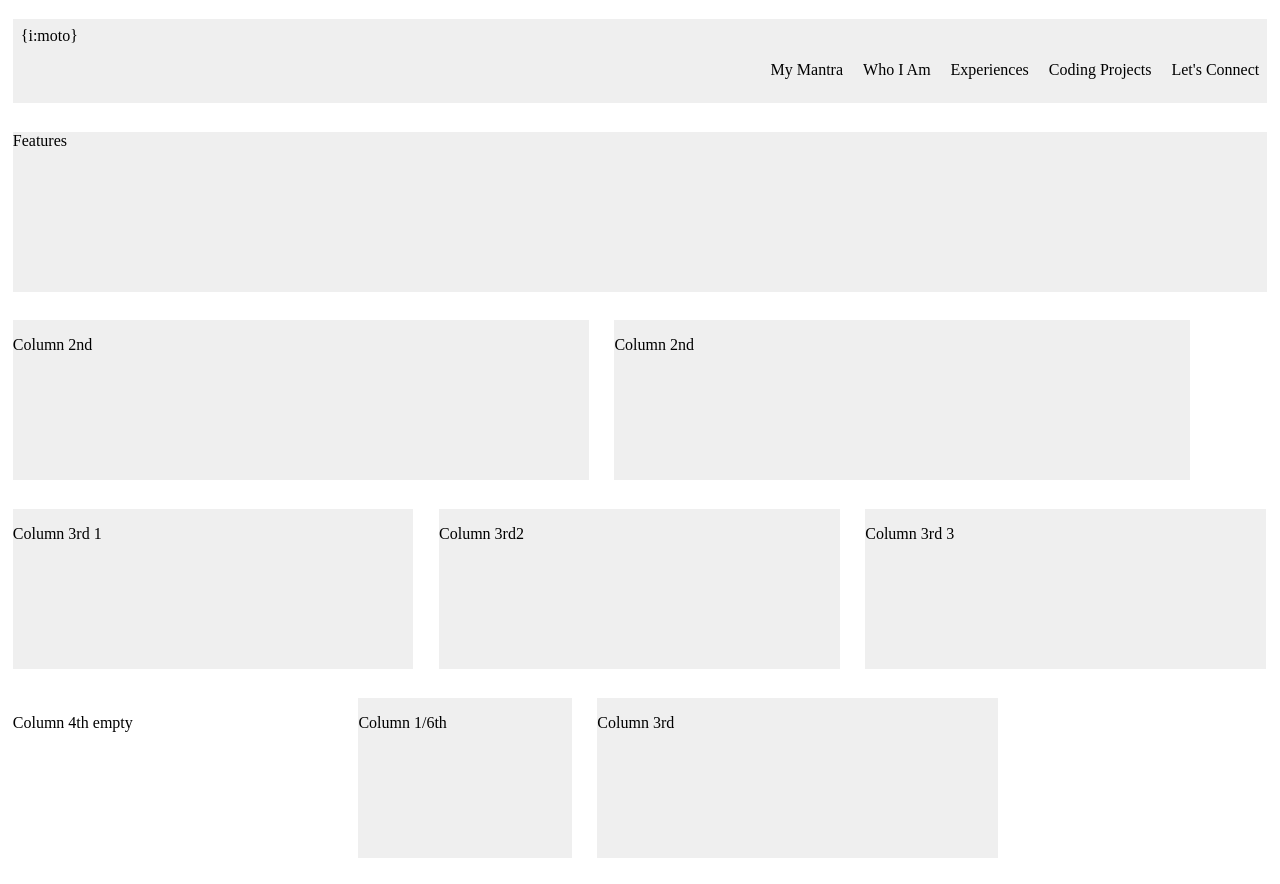
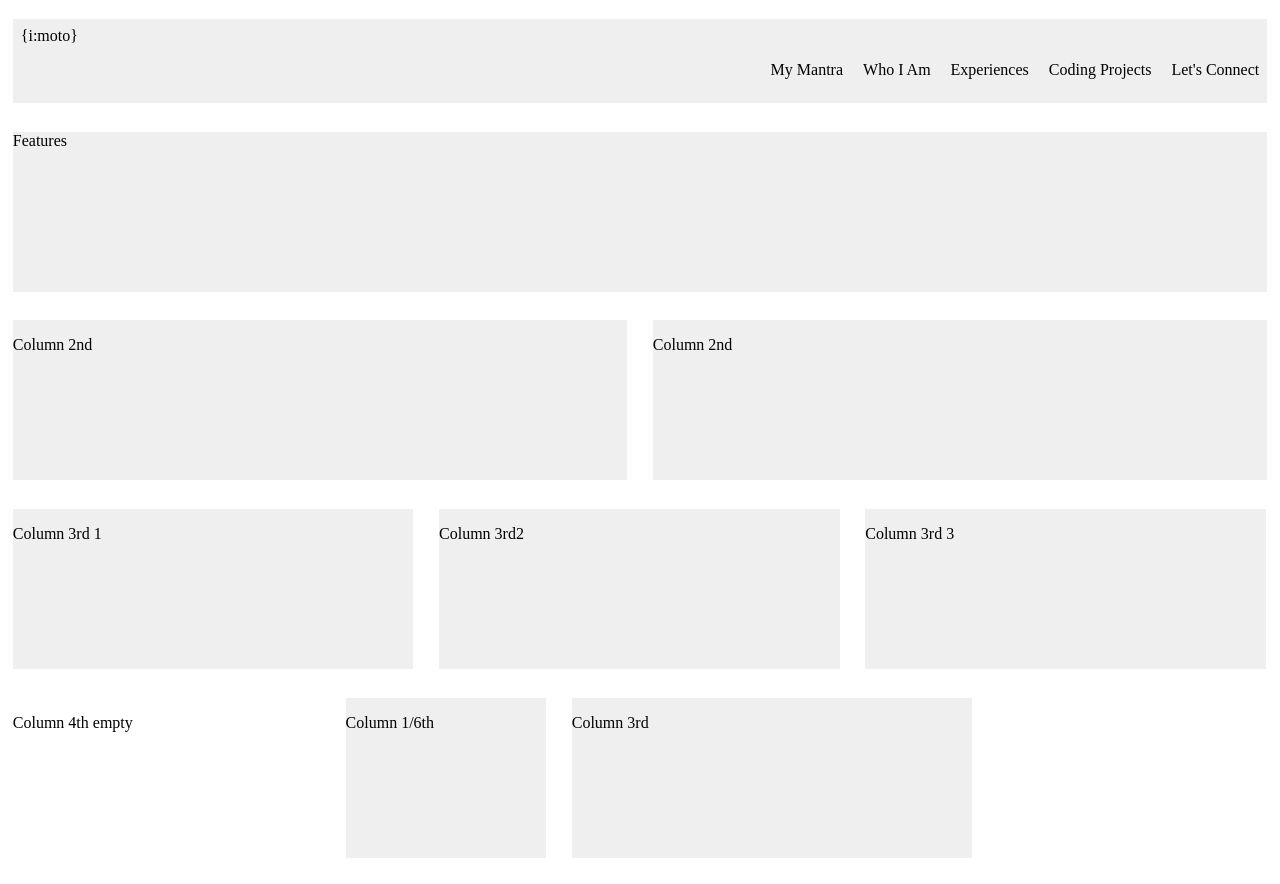
Before and after one commit to theoblivious/simple_CSS_framework, a plain HTML site: page index.html in a window 1280 px wide. Shown: the part 61-945 px from the top of the page. Drawn offline with nearby package versions, Linux system fonts and the light colour scheme; a script that the page names is missing.

Commit message:
added box sizing for border box and created a div surrounding all my other divs in the body.  Should help with different sized divs

```diff
--- a/framework.css
+++ b/framework.css
@@ -1,6 +1,9 @@
 body {
     width: 100%;
     margin: 0 auto;
+}
+.full-container {
+    box-sizing: border-box;
 }
 .row {
     overflow: auto;
@@ -17,7 +20,7 @@ nav, .feature, footer {
 /*three columns in a row*/
 
 .col2nd {
-    width: 45%;
+    width: 48%;
     float: left;
     margin: 1%;
 }
@@ -27,12 +30,12 @@ nav, .feature, footer {
     margin: 1%;
 }
 .col4th {
-    width: 25%;
+    width: 24%;
     float: left;
     margin: 1%;
 }
 .col6th {
-    width: 16.67%;
+    width: 15.67%;
     float: left;
     margin: 1%;
 }
@@ -54,9 +57,6 @@ nav, footer {
     margin-bottom: 1em;
     background-color: #efefef;
 }
-.empty {
-    background-color: transparent;
-}
 /*Special Changes*/
 /*for a fixed navbar*/
 
@@ -68,12 +68,18 @@ nav, footer {
     margin: 0%;
 }
 /*for fixed footer*/
+
 .fixedfooter {
     position: fixed;
     bottom: 0;
     width: 100%;
     z-index: 100;
     margin: 0%;
+}
+/*for transparent empty boxes */
+
+.empty {
+    background-color: transparent;
 }
 /*mobile optimized */
 
--- a/index.html
+++ b/index.html
@@ -1,5 +1,5 @@
 <!DOCTYPE html>
-<title> Kenn's About Me </title>
+<title> Simple CSS Framework </title>
 
 <head>
 
@@ -8,6 +8,7 @@
 </head>
 
 <body>
+    <div class="full-container">
         <header>
             <h1> Large Logo</h1>
         </header>
@@ -160,7 +161,8 @@
             <footer>
                 <p> Copyright 2014 Kenn Miller </p>
             </footer>
-
+        </div>
+    </div>
 
         <script src="jquery.min.js"></script>
         <script src="app.js"></script>
```
Lines whose indentation alone changed are shown as unchanged.
